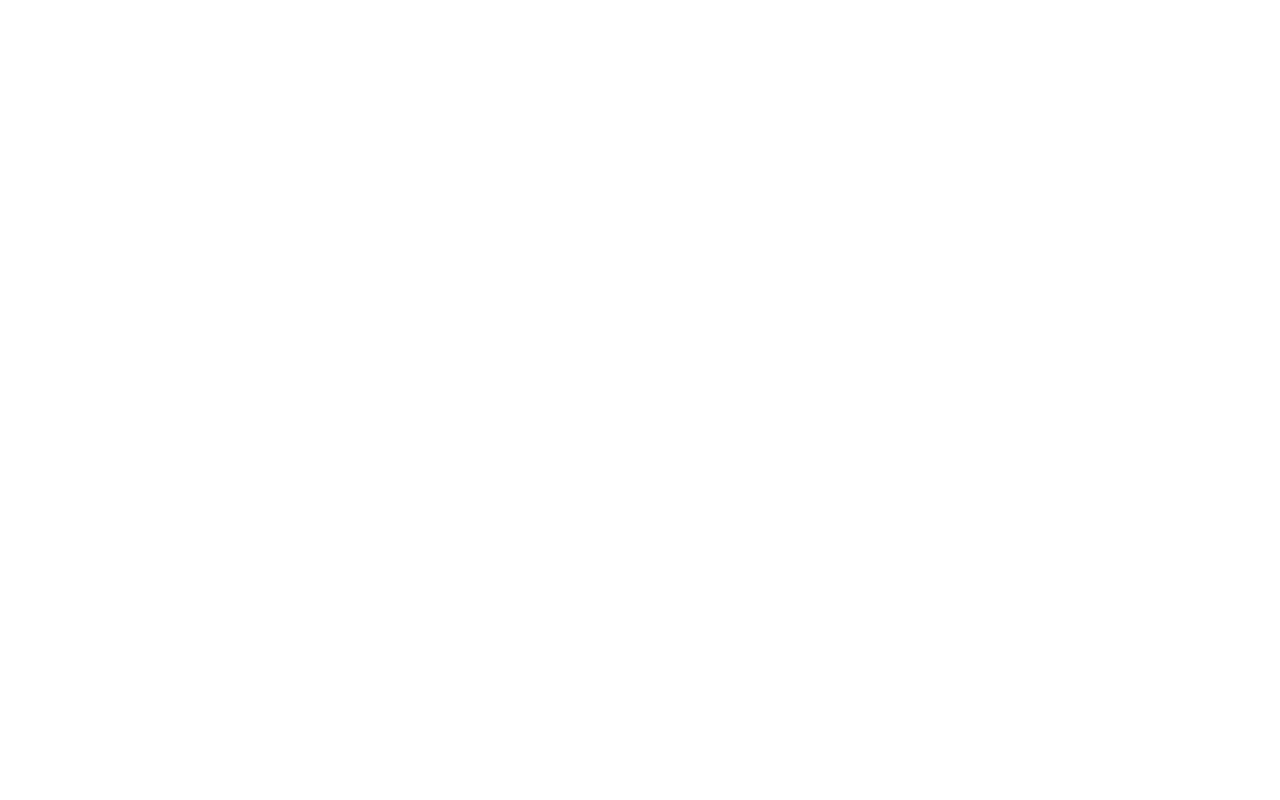
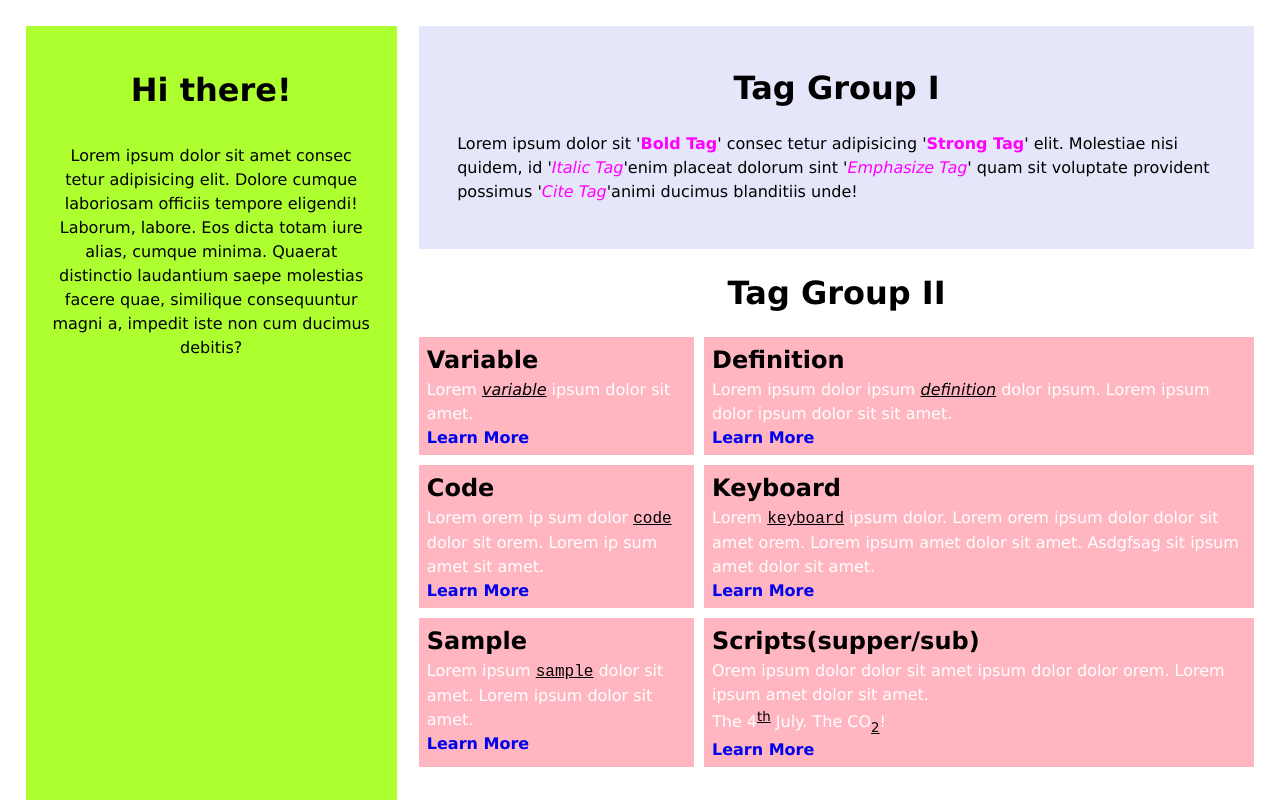
Before and after one commit to Hogusong/Flexbox-Grid-Media, a plain HTML site: page index.html in a window 1280 px wide. Drawn offline with Linux system fonts and the light colour scheme.

Commit message:
display contents by 'grid' and emphasize all tags

```diff
--- a/css/style.css
+++ b/css/style.css
@@ -0,0 +1,89 @@
+* {
+  margin: 0;
+  padding: 0;
+}
+
+html {
+  box-sizing: border-box;
+  font-size: 16px;
+}
+
+body {
+  line-height: 1.5;
+  margin: 2vw;
+  font-family: 'Lucida Sans', 'Lucida Sans Regular', 'Lucida Grande', 'Lucida Sans Unicode', Geneva, Verdana, sans-serif;
+}
+
+.container {
+  display: flex;
+}
+
+.sidebar {
+  float: left;
+  background: greenyellow;
+  position: fixed;
+  padding: 2vw;
+  height: 92vh;
+  width: 25%;
+  text-align: center;
+}
+
+.sidebar h1 {
+  margin-top: 15px;
+  margin-bottom: 30px;
+}
+
+.content {
+  position: relative;
+  float: right;
+  width: 68%;
+  left: 32%;
+}
+
+a {
+  text-decoration: none;
+  font-weight: bold;
+}
+
+.top {
+  background: lavender;
+  padding: 3vw;
+  margin-bottom: 20px;
+}
+
+.top h1 {
+  margin-bottom: 10px;
+}
+
+.top p {
+  margin-bottom: 7px;
+}
+
+.content h1 {
+  text-align: center;
+  margin-bottom: 20px;
+}
+
+.grid {
+  display: grid;
+  grid-template-columns: 1fr 2fr;
+  grid-gap: 10px;
+}
+
+.grid p {
+  color: white;
+}
+
+.grid-item {
+  background: lightpink;
+  padding: 5px 8px;
+}
+
+b, strong, i, cite, em{
+  color: magenta;
+}
+
+var, dfn, code, kbd, samp, sup, sub {
+  color: black;
+  text-decoration: underline;
+}
--- a/index.html
+++ b/index.html
@@ -4,10 +4,59 @@
   <meta charset="UTF-8">
   <meta name="viewport" content="width=device-width, initial-scale=1.0">
   <meta http-equiv="X-UA-Compatible" content="ie=edge">
+  <link type="text/css" rel="stylesheet" href="css/style.css">
   <title>Flex $ Grid
   </title>
 </head>
 <body>
-
+  <div class="container">
+    <div class="sidebar">
+      <h1>Hi there!</h1>
+      <p>Lorem ipsum dolor sit amet consec tetur adipisicing elit. Dolore cumque laboriosam officiis tempore eligendi! Laborum, labore. Eos dicta totam iure alias, cumque minima. Quaerat distinctio laudantium saepe molestias facere quae, similique consequuntur magni a, impedit iste non cum ducimus debitis?</p>
+    </div>
+    <div class="content">
+      <div class="top">
+        <h1>Tag Group I</h1>
+        <p>Lorem ipsum dolor sit '<b>Bold Tag</b>' consec tetur adipisicing
+          '<strong>Strong Tag</strong>' elit. Molestiae nisi quidem, id
+          '<i>Italic Tag</i>'enim placeat dolorum sint '<em>Emphasize Tag</em>'
+          quam sit voluptate provident possimus '<cite>Cite Tag</cite>'animi ducimus blanditiis unde!</p>
+      </div>
+      <h1>Tag Group II</h1>
+      <div class="grid">
+        <div class="grid-item">
+          <h2>Variable</h2>
+          <p>Lorem <var>variable</var> ipsum dolor sit amet.</p>
+          <a href="#">Learn More</a>
+        </div>
+        <div class="grid-item">
+          <h2>Definition</h2>
+          <p>Lorem ipsum dolor ipsum <dfn>definition</dfn> dolor ipsum. Lorem ipsum dolor ipsum dolor sit sit amet.</p>
+          <a href="#">Learn More</a>
+        </div>
+        <div class="grid-item">
+          <h2>Code</h2>
+          <p>Lorem orem ip sum dolor <code>code</code> dolor sit orem. Lorem ip sum amet sit amet.</p>
+          <a href="#">Learn More</a>
+        </div>
+        <div class="grid-item">
+          <h2>Keyboard</h2>
+          <p>Lorem <kbd>keyboard</kbd> ipsum dolor. Lorem orem ipsum dolor dolor sit amet orem. Lorem ipsum amet dolor sit amet. Asdgfsag sit ipsum amet dolor sit amet.</p>
+          <a href="#">Learn More</a>
+        </div>
+        <div class="grid-item">
+          <h2>Sample</h2>
+          <p>Lorem ipsum <samp>sample</samp> dolor sit amet. Lorem ipsum dolor sit amet.</p>
+          <a href="#">Learn More</a>
+        </div>
+        <div class="grid-item">
+          <h2>Scripts(supper/sub)</h2>
+          <p>Orem ipsum dolor dolor sit amet ipsum dolor dolor orem. Lorem ipsum amet dolor sit amet.</p>
+          <p>The 4<sup>th</sup> July. The CO<sub>2</sub>!</p>
+          <a href="#">Learn More</a>
+        </div>
+      </div>
+    </div>
+  </div>
 </body>
 </html>
```
